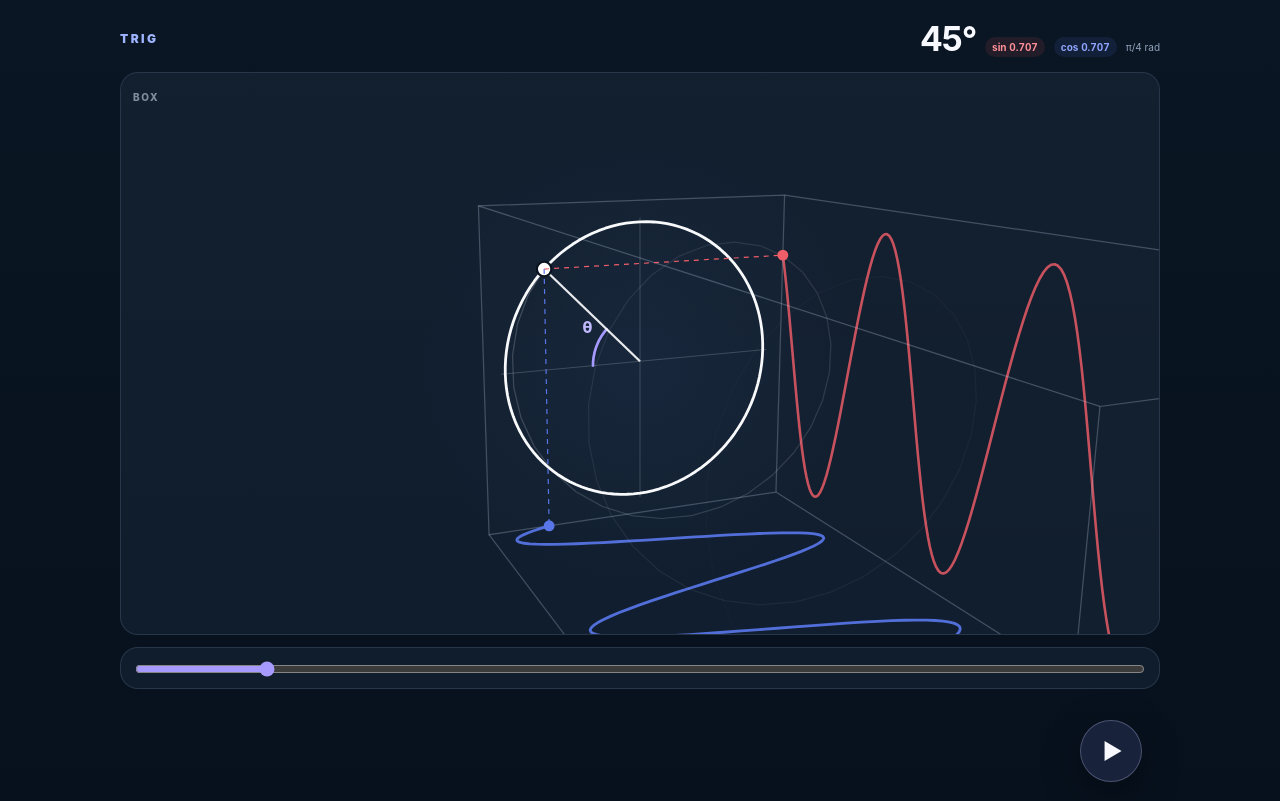
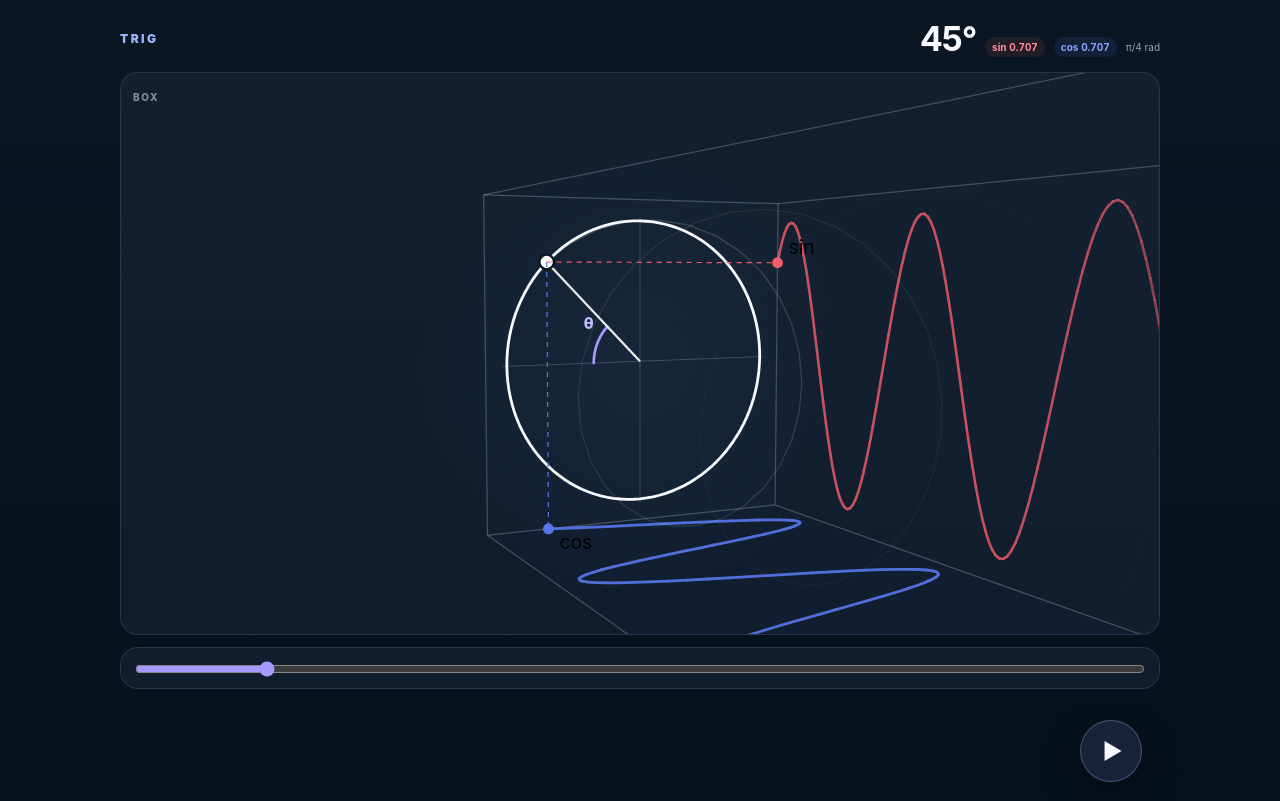
Before and after one commit to miyatayuuma/trig-playground, a React (Vite) app: page / in a window 1280 px wide. Built offline with nearby package versions, Linux system fonts and the light colour scheme.

Commit message:
feat: orient and fade projection waves

```diff
--- a/src/App.tsx
+++ b/src/App.tsx
@@ -38,7 +38,7 @@ type CameraState = {
   pose: CameraPose
   isolation: number
 }
-type HelixSegment = {
+type TrailSegment = {
   start: Vec3
   end: Vec3
   opacity: number
@@ -50,7 +50,7 @@ type Gesture = {
 }
 
 const BOX_CAMERA: CameraPose = {
-  position: { x: -1.8, y: 3, z: 1.8 },
+  position: { x: -1.8, y: 3.4, z: 0.65 },
   target: { x: BOX_LENGTH, y: 0, z: 0 },
   up: { x: 0, y: 0, z: 1 },
   focal: 920,
@@ -139,29 +139,45 @@ const endFace = (x: number): Vec3[] => [
   { x, y: -FACE_EXTENT, z: FACE_EXTENT },
 ]
 
-const buildCurve = (phase: number, kind: 'sin' | 'cos'): Vec3[] => {
-  const steps = 220
-  return Array.from({ length: steps + 1 }, (_, index) => {
-    const distance = (index / steps) * BOX_LENGTH
-    const radians = phase - (distance / BOX_CYCLE_LENGTH) * TAU
+const wavePoint = (phase: number, kind: 'sin' | 'cos', distance: number): Vec3 => {
+  const radians = phase + (distance / BOX_CYCLE_LENGTH) * TAU
   const x = BOX_LENGTH - distance
 
   if (kind === 'sin') {
     return { x, y: -FACE_EXTENT, z: Math.sin(radians) }
   }
   return { x, y: Math.cos(radians), z: -FACE_EXTENT }
+}
+
+const tailOpacity = (ratio: number) => {
+  const fadeStart = 0.38
+  if (ratio <= fadeStart) return 1
+  const fadeProgress = Math.min(1, (ratio - fadeStart) / (1 - fadeStart))
+  return 0.04 + 0.96 * (1 - smootherStep(fadeProgress))
+}
+
+const buildWaveSegments = (phase: number, kind: 'sin' | 'cos'): TrailSegment[] => {
+  const segments = 180
+  return Array.from({ length: segments }, (_, index) => {
+    const d0 = (index / segments) * BOX_LENGTH
+    const d1 = ((index + 1) / segments) * BOX_LENGTH
+    return {
+      start: wavePoint(phase, kind, d0),
+      end: wavePoint(phase, kind, d1),
+      opacity: tailOpacity(index / segments),
+    }
   })
 }
 
-const buildHelix = (phase: number): HelixSegment[] => {
+const buildHelix = (phase: number): TrailSegment[] => {
   const segments = 110
   const visibleDistance = BOX_LENGTH * 0.78
 
   return Array.from({ length: segments }, (_, index) => {
     const d0 = (index / segments) * BOX_LENGTH
     const d1 = ((index + 1) / segments) * BOX_LENGTH
-    const r0 = phase - (d0 / BOX_CYCLE_LENGTH) * TAU
-    const r1 = phase - (d1 / BOX_CYCLE_LENGTH) * TAU
+    const r0 = phase + (d0 / BOX_CYCLE_LENGTH) * TAU
+    const r1 = phase + (d1 / BOX_CYCLE_LENGTH) * TAU
     const fade = Math.max(0, 1 - d0 / visibleDistance)
 
     return {
@@ -210,8 +226,8 @@ export default function App() {
   const circleWorld = useMemo(() => buildCircle(), [])
   const angleArcWorld = buildAngleArc(normalizedAngle)
   const helix = buildHelix(phase)
-  const sineWorld = buildCurve(phase, 'sin')
-  const cosineWorld = buildCurve(phase, 'cos')
+  const sineSegments = buildWaveSegments(phase, 'sin')
+  const cosineSegments = buildWaveSegments(phase, 'cos')
 
   const near = endFace(0)
   const far = endFace(BOX_LENGTH)
@@ -345,10 +361,13 @@ export default function App() {
   const sinOpacity = focusedMode && focusedMode !== 'sin' ? otherOpacity : 1
   const cosOpacity = focusedMode && focusedMode !== 'cos' ? otherOpacity : 1
   const helixOpacity = focusedMode ? otherOpacity : 1
+  const guideOpacity = focusedMode === 'circle' ? 1 : otherOpacity
 
   const projectedCurrent = projectPoint(currentWorld, camera)
   const projectedTheta = projectPoint(thetaWorld, camera)
   const projectedCircleCenter = projectPoint(circleCenter, camera)
+  const projectedSin = projectPoint(sinCurrent, camera)
+  const projectedCos = projectPoint(cosCurrent, camera)
 
   return (
     <main className="app">
@@ -386,11 +405,23 @@ export default function App() {
               className="box-face box-face-sin"
               style={{ opacity: focusedMode === 'sin' ? targetSurfaceOpacity : 0.025 * otherOpacity }}
             />
-            <path
-              d={pathFromWorldPoints(sineWorld, camera)}
+            <g className="box-wave-trail" style={{ opacity: 0.82 * sinOpacity }}>
+              {sineSegments.map((segment, index) => {
+                const start = projectPoint(segment.start, camera)
+                const end = projectPoint(segment.end, camera)
+                return (
+                  <line
+                    key={index}
+                    x1={start.x}
+                    y1={start.y}
+                    x2={end.x}
+                    y2={end.y}
                     className="box-wave box-wave-sin"
-              style={{ opacity: 0.82 * sinOpacity }}
+                    style={{ opacity: segment.opacity }}
                   />
+                )
+              })}
+            </g>
 
             <polygon
               points={pointsString(near, camera)}
@@ -418,11 +449,23 @@ export default function App() {
               })}
             </g>
 
-            <path
-              d={pathFromWorldPoints(cosineWorld, camera)}
+            <g className="box-wave-trail" style={{ opacity: 0.92 * cosOpacity }}>
+              {cosineSegments.map((segment, index) => {
+                const start = projectPoint(segment.start, camera)
+                const end = projectPoint(segment.end, camera)
+                return (
+                  <line
+                    key={index}
+                    x1={start.x}
+                    y1={start.y}
+                    x2={end.x}
+                    y2={end.y}
                     className="box-wave box-wave-cos"
-              style={{ opacity: 0.92 * cosOpacity }}
+                    style={{ opacity: segment.opacity }}
                   />
+                )
+              })}
+            </g>
 
             <g className="box-helix-fade" style={{ opacity: helixOpacity }} aria-hidden="true">
               {helix.map((segment, index) => {
@@ -470,19 +513,37 @@ export default function App() {
               <circle cx={projectedCurrent.x} cy={projectedCurrent.y} r="6" className="box-current" />
             </g>
 
-            <g className="projection-guides" style={{ opacity: otherOpacity }}>
-              {(() => {
-                const sin = projectPoint(sinCurrent, camera)
-                const cos = projectPoint(cosCurrent, camera)
-                return (
-                  <>
-                    <line x1={projectedCurrent.x} y1={projectedCurrent.y} x2={sin.x} y2={sin.y} className="box-guide box-guide-sin" />
-                    <line x1={projectedCurrent.x} y1={projectedCurrent.y} x2={cos.x} y2={cos.y} className="box-guide box-guide-cos" />
-                    <circle cx={sin.x} cy={sin.y} r="4.5" className="box-dot box-dot-sin" />
-                    <circle cx={cos.x} cy={cos.y} r="4.5" className="box-dot box-dot-cos" />
-                  </>
-                )
-              })()}
+            <g className="projection-guides" style={{ opacity: guideOpacity }}>
+              <line
+                x1={projectedCurrent.x}
+                y1={projectedCurrent.y}
+                x2={projectedSin.x}
+                y2={projectedSin.y}
+                className="box-guide box-guide-sin"
+              />
+              <line
+                x1={projectedCurrent.x}
+                y1={projectedCurrent.y}
+                x2={projectedCos.x}
+                y2={projectedCos.y}
+                className="box-guide box-guide-cos"
+              />
+              <circle cx={projectedSin.x} cy={projectedSin.y} r="4.5" className="box-dot box-dot-sin" />
+              <circle cx={projectedCos.x} cy={projectedCos.y} r="4.5" className="box-dot box-dot-cos" />
+              <text
+                x={projectedSin.x + 9}
+                y={projectedSin.y - 7}
+                className="circle-projection-label circle-projection-label-sin"
+              >
+                sin
+              </text>
+              <text
+                x={projectedCos.x + 9}
+                y={projectedCos.y + 17}
+                className="circle-projection-label circle-projection-label-cos"
+              >
+                cos
+              </text>
             </g>
 
             {view === 'box' && !transitioning && (
```
Lines whose indentation alone changed are shown as unchanged.
